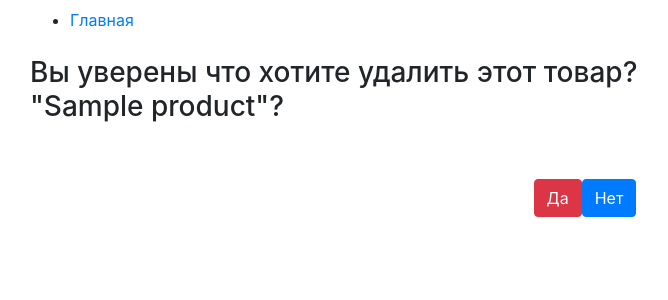
After one commit to MuctepK/e-commerce, a Django app: page /product/delete/1 in a window 1280 px wide. The commit adds this page. Shown: the top 300 px of the page, without its empty margins (55-723 px from the left). Run offline with Django 3.2, Linux system fonts and the light colour scheme; tables that the repository leaves empty hold one stand-in row (values such as "Sample post"); some libraries are stand-ins or nearby versions.

Commit message:
Добавлена возможность удаления одного товара

```diff
--- a/source/main/urls.py
+++ b/source/main/urls.py
@@ -1,11 +1,12 @@
 from django.contrib import admin
 from django.urls import path
-from webapp.views import index_view, product_detail_view, product_create_view, product_update_view
+from webapp.views import index_view, product_detail_view, product_create_view, product_update_view,product_delete_view
 
 urlpatterns = [
     path('admin/', admin.site.urls),
     path('', index_view, name='index'),
     path('product/<int:pk>', product_detail_view, name='product_detail'),
     path('product/add', product_create_view, name ='product_create'),
-    path('product/update/<int:pk>', product_update_view, name='product_update')
+    path('product/update/<int:pk>', product_update_view, name='product_update'),
+    path('product/delete/<int:pk>', product_delete_view, name='product_delete')
 ]
--- /dev/null
+++ b/source/webapp/templates/delete.html
@@ -0,0 +1,12 @@
+{% extends "base.html" %}
+{% block title %}Удалить товар{% endblock %}
+{% block content %}
+    <h3>Вы уверены что хотите удалить этот товар?<br>"{{ note }}"?</h3>
+    <form method="POST" action="{% url "product_delete" note.pk %}" class="text-center">
+        {% csrf_token %}
+        <div class="confirm d-flex justify-content-center">
+            <p><input type="submit" value="Да" class="mt-5 btn btn-danger"></p>
+            <p><a href="{% url 'index' %}" class="mt-5 btn  btn-primary">Нет</a></p>
+        </div>
+    </form>
+{% endblock %}
--- a/source/webapp/templates/index.html
+++ b/source/webapp/templates/index.html
@@ -16,6 +16,7 @@
                         <p class="card-text">{{ product.get_category_display }}</p>
                         <p class="card-text text-right">{{ product.price }} сом</p>
                         <a href="{% url 'product_update' product.pk %}">Edit</a>
+                        <a href="{% url 'product_delete' product.pk %}">Delete</a>
                     </div>
                 </div>
             </div>
--- a/source/webapp/views.py
+++ b/source/webapp/views.py
@@ -14,6 +14,15 @@ def product_detail_view(request, pk):
     return render(request, 'product.html', context={
         'product': product
     })
+
+
+def product_delete_view(request, pk):
+    note = get_object_or_404(Product, pk=pk)
+    if request.method == 'GET':
+        return render(request, 'delete.html', context={'note': note})
+    elif request.method == 'POST':
+        note.delete()
+        return redirect('index')
 
 
 def product_create_view(request):
```
